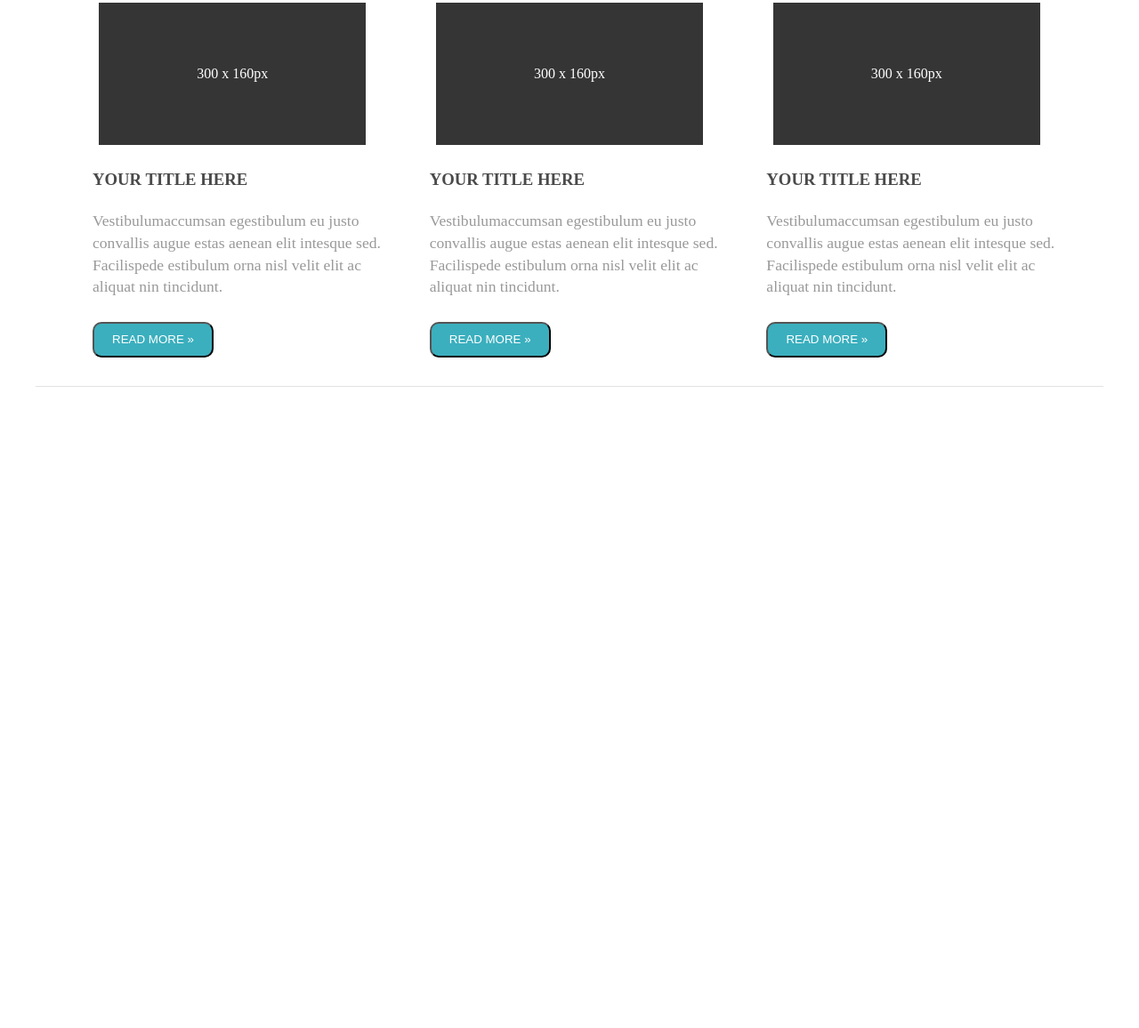
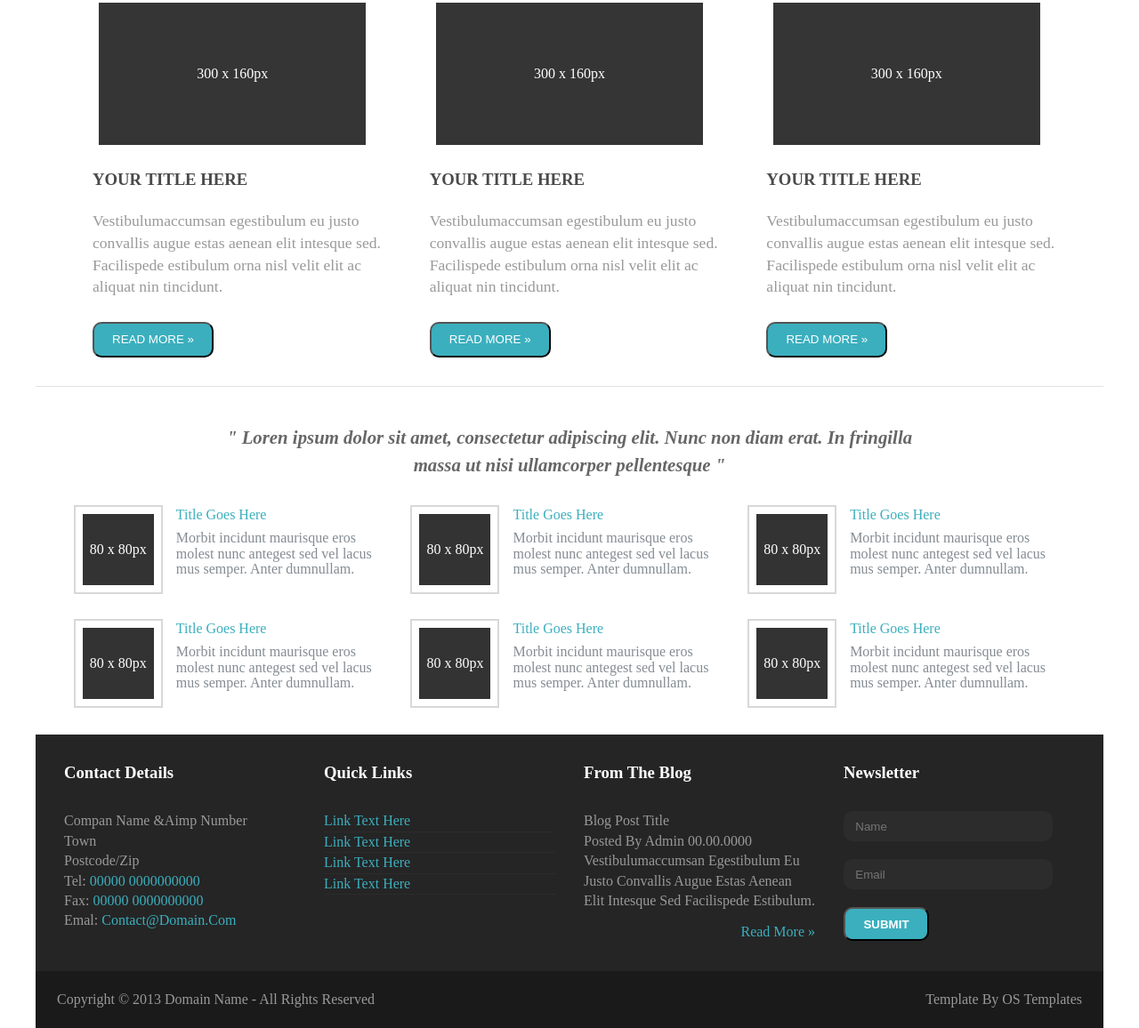
Before and after one commit to JuliaSukach/tasks, a plain HTML site: page Task 3 (HTML-n-CSS layout)/index.html in a window 1280 px wide. Shown: the part 630-1786 px from the top of the page at 89% size. Before the commit the page ends 1065 px from the top, so only its background shows below. Drawn offline with Linux system fonts and the light colour scheme.

Commit message:
titles+footer

```diff
--- a/Task 3 (HTML-n-CSS layout)/footer.css
+++ b/Task 3 (HTML-n-CSS layout)/footer.css
@@ -1,15 +1,21 @@
 footer {
     display: grid;
+    width: 100%;
 }
 .communication {
+    display: flex;
+    flex-wrap: wrap;
+    width: 100%;
     background: var(--color-background-footer);
-    display: flex;
-    justify-content: space-between;
     text-transform: capitalize;
 }
 .case {
-    width: 25%;
-    margin: 2em;
+    width: 260px;
+    padding: 2em 0 2em 2em;
+}
+
+.case:last-child {
+    padding-right: 2em;
 }
 .case h3 {
     color: var(--color-white);
@@ -17,30 +23,24 @@ footer {
 
 .definition {
     margin-top: 2em;
+    line-height: 1.4;
     color: var(--color-text);
-    line-height: 1.4;
 }
-#Email {
-    text-transform: none;
-}
+
 .definition .underline {
     color:var(--color-highlight);
     border-bottom: 1px solid var(--color-underline);
 }
 
-#next {
-    color:var(--color-highlight);
-    text-align: end;
-}
-
 .submit {
+    width: 220px;
     height: 32px;
     margin-bottom: 1.5em;
+    padding-left: 1em;
+    color: var(--color-white);
     background-color: var(--color-underline);
     border: none;
     border-radius: 10px;
-    padding-left: 1em;
-    color: var(--color-white);
 }
 
 .submit ::placeholder {
@@ -48,22 +48,41 @@ footer {
 }
 
 .input-submit {
+    width: 80px;
     height: 32px;
-    width: 80px;
+    color: var(--color-white);
     background-color: var(--color-highlight);
     border-radius: 10px;
     text-transform: uppercase;
-    color: var(--color-white);
     font-weight: bold;
 }
+
 .copyright {
-    height: 4em;
     display: flex;
     justify-content: space-between;
+    width: 100%;
+    height: 4em;
+    color: var(--color-text);
     background-color: var(--color-copyright);
-    color: var(--color-text);
 }
+
 .copyright p {
     margin: auto 1.5em;
     text-transform: capitalize;
 }
+
+.ref {
+    color: var(--color-highlight);
+    text-decoration: none;
+}
+
+.read-more {
+    padding-top: 0.8em;
+    float: right;
+}
+
+@media screen and (max-width: 635px) {
+    .case:last-child {
+        padding-right: 0;
+    }
+}
--- a/Task 3 (HTML-n-CSS layout)/index.html
+++ b/Task 3 (HTML-n-CSS layout)/index.html
@@ -102,7 +102,7 @@
                 </div>
             </article>
         </section>
-        <!--<section class="titles">
+        <section class="titles">
             <div class="shout">
                 <h3>" Loren ipsum dolor sit amet, consectetur adipiscing elit. Nunc non diam erat.
                     In fringilla massa ut nisi ullamcorper pellentesque "
@@ -189,7 +189,7 @@
                 </article>
             </div>
         </section>
-        <footer>
+       <footer>
             <div class="communication">
                 <div class="case">
                     <h3>contact details</h3>
@@ -197,18 +197,18 @@
                         <p>compan name &aimp number</p>
                         <p>town</p>
                         <p>postcode/zip</p>
-                        <p>tel: <a href="tel:xxxxxxxxxxxxxxxx">00000 0000000000</a></p>
-                        <p>fax: <a href="fax:xxxxxxxxxxxxxxxx">00000 0000000000</a></p>
-                        <p id="Email">Emal: <a href="mailto:contact@domain.com">contact@domain.com</a></p>
+                        <p>tel: <a class="ref" href="tel:xxxxxxxxxxxxxxxx">00000 0000000000</a></p>
+                        <p>fax: <a class="ref" href="fax:xxxxxxxxxxxxxxxx">00000 0000000000</a></p>
+                        <p id="Email">Emal: <a href="javascript:;" class="ref" href="mailto:contact@domain.com">contact@domain.com</a></p>
                     </div>
                 </div>
                 <div class="case">
                     <h3>quick links</h3>
                     <div class="definition ">
-                        <p class="underline"><a href="javascript:;">link text here</a></p>
-                        <p class="underline"><a>link text here</a></p>
-                        <p class="underline"><a>link text here</a></p>
-                        <p class="underline"><a>link text here</a></p>
+                        <p class="underline"><a href="javascript:;" class="ref">link text here</a></p>
+                        <p class="underline"><a href="javascript:;" class="ref">link text here</a></p>
+                        <p class="underline"><a href="javascript:;" class="ref">link text here</a></p>
+                        <p class="underline"><a href="javascript:;" class="ref">link text here</a></p>
                     </div>
                 </div>
                 <div class="case">
@@ -219,7 +219,7 @@
                         <p> Vestibulumaccumsan egestibulum eu justo convallis augue
                             estas aenean elit intesque sed facilispede estibulum.
                         </p>
-                        <p id="next"><a>read more &raquo;</a></p>
+                        <a href="javascript:;" class="ref read-more">read more &raquo;</a>
                     </div>
                 </div>
                 <div class="case">
@@ -235,6 +235,6 @@
                 <p>copyright &copy; 2013 domain name - all rights reserved</p>
                 <p>template by OS templates</p>
             </div>
-        </footer>-->
+        </footer>
 </body>
 </html>
--- a/Task 3 (HTML-n-CSS layout)/slider.css
+++ b/Task 3 (HTML-n-CSS layout)/slider.css
@@ -85,6 +85,7 @@
 
     .more-info {
         margin-top: 1em;
+        margin-bottom: 1em;
     }
 }
 
--- a/Task 3 (HTML-n-CSS layout)/titles.css
+++ b/Task 3 (HTML-n-CSS layout)/titles.css
@@ -3,40 +3,48 @@
 }
 
 .titles h3 {
+    display: flex;
     margin: 2em auto 0 auto;
-    width: 800px;
     color: var(--color-grey);
     font-style: oblique;
-    text-align: center;
     font-size: 1.3em;
     line-height: 1.5;
+    text-align: center;
+}
+
+.services {
+    display: flex;
+    flex-wrap: wrap;
+    padding: 0 2em 2em 2em;
 }
 
 .service {
-    width: 30%;
-    height: 6em;
-    margin-top: 2em;
     display: flex;
     justify-content: space-between;
+    width: 355px;
+    height: 6em;
+    padding-top: 2em;
 }
 
 .rectangle {
+   top: 5.5%;
+   left: 5.5%;
+   display: flex;
+   justify-content: center;
+   width: 5em;
+   height: 5em;
+   align-items: center;
+   color: var(--color-white);
+   background-color: var(--color-dark-grey);
    border: 8px solid var(--color-white);
    outline: 2px solid var(--color-border);
-   top: 5.5%; /*поработай над */
-   left: 5.5%;  /*этим*/
-   width: 5em;
-   height: 5em;
-   background-color: var(--color-dark-grey);
-   display: flex;
-   align-items: center;
-   justify-content: center;
-   color: var(--color-white);
 }
+
 .title-bottom {
     width: 15em;
     margin-left: 1em;
 }
+
 .title-bottom p:first-child {
     margin: 0 auto 0.5em;
     color: var(--color-highlight);
@@ -47,13 +55,20 @@
     color: var(--color-title);
     line-height: 1.1;
 }
+
 .shout {
     display: flex;
     justify-content: space-between;
+    padding: 0 12em;
 
 }
-.services {
-    display: inline-flex;
-    flex-wrap: wrap;
-    margin-bottom: 2em;
+
+@media screen and (max-width: 800px) {
+    .shout {
+        padding: 0 8em;
+    }
+
+    .titles h3 {
+        font-size: 1em;
+    }
 }
```
